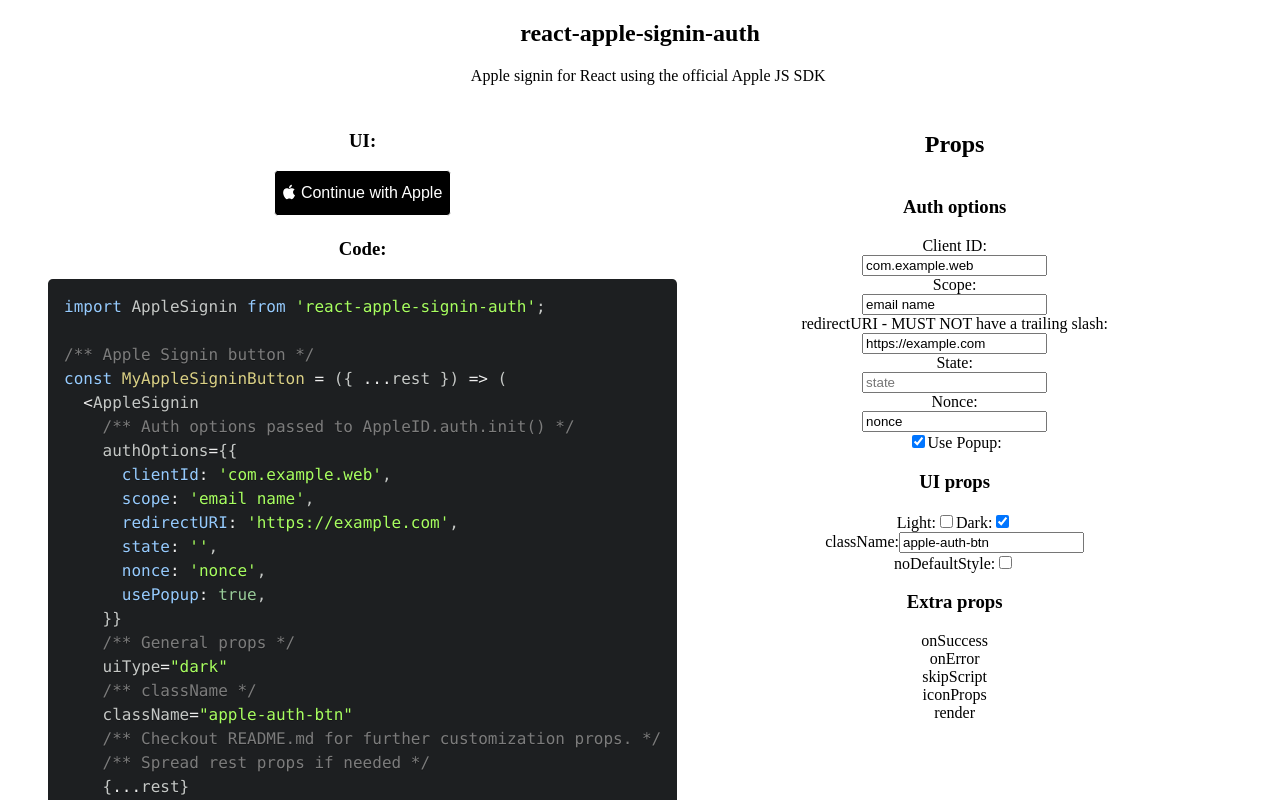
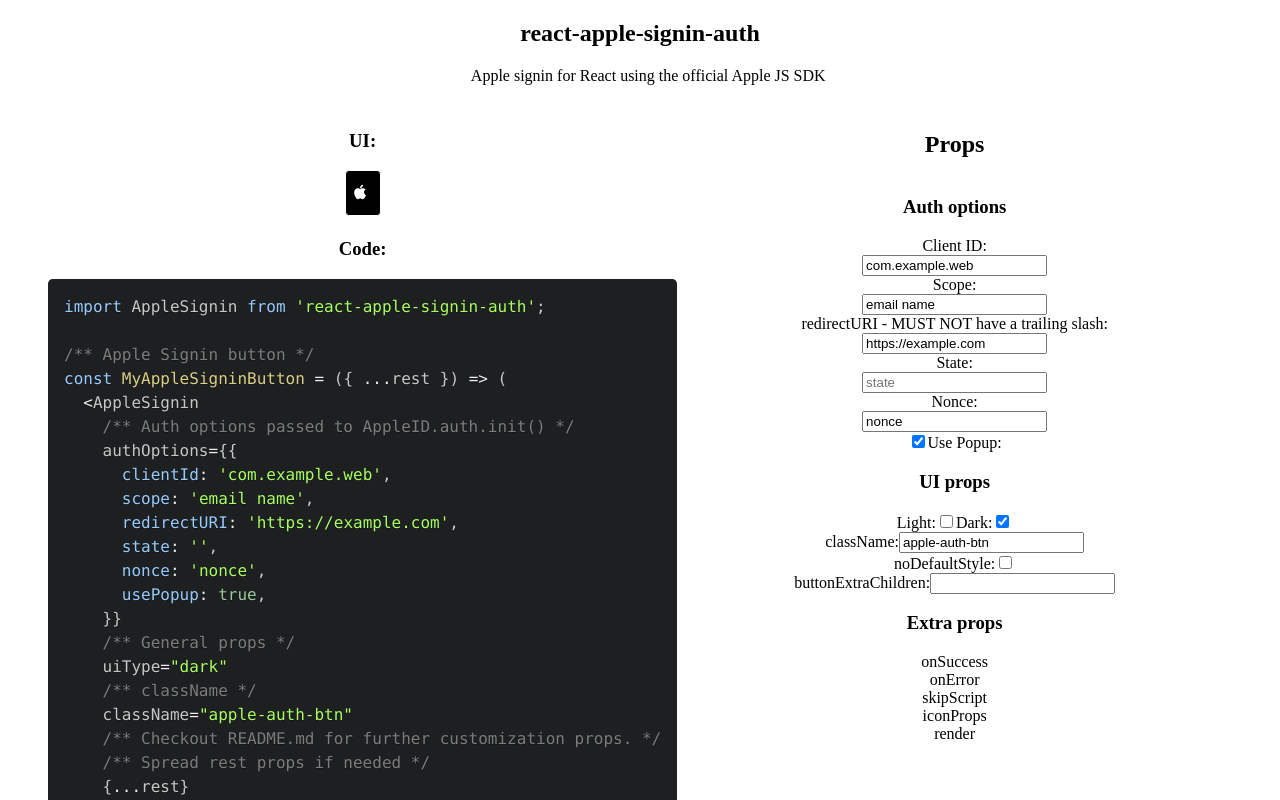
Before and after one commit to a-tokyo/react-apple-signin-auth, a React (Create React App) app in the folder demo/: page / in a window 1280 px wide. Shown: the top 800 px of the page. Built offline with nearby package versions, Linux system fonts and the light colour scheme.

Commit message:
:sparkles: add buttonExtraChildren

```diff
--- a/demo/src/Demo/Demo.js
+++ b/demo/src/Demo/Demo.js
@@ -20,6 +20,7 @@
     uiType: 'dark',
     className: 'apple-auth-btn',
     noDefaultStyle: false,
+    buttonExtraChildren: '',
   });
   const [codeString, setCodeString] = useState('');
 
@@ -47,6 +48,10 @@
     }${
       extraProps.noDefaultStyle
         ? `\n    /** Removes default style tag */\n    noDefaultStyle`
+        : ''
+    }${
+      extraProps.buttonExtraChildren
+        ? `\n    /** Allows to change the button's children, eg: for changing the button text */\n    buttonExtraChildren=${extraProps.buttonExtraChildren}`
         : ''
     }
     /** Checkout README.md for further customization props. */
@@ -198,6 +203,19 @@
             />
           </div>
           <div>
+            buttonExtraChildren:
+            <input
+              type="text"
+              value={extraProps.buttonExtraChildren}
+              onChange={({ target: { value } }) =>
+                setExtraProps((currVal) => ({
+                  ...currVal,
+                  buttonExtraChildren: value,
+                }))
+              }
+            />
+          </div>
+          <div>
             <h3>Extra props</h3>
             <div>
               <div>onSuccess</div>
--- a/package.json
+++ b/package.json
@@ -21,7 +21,7 @@
   },
   "scripts": {
     "start": "webpack-dev-server --mode development",
-    "transpile": "babel src -d dist --copy-files && rm -rf ./dist/**/*.test.js*",
+    "transpile": "rm -rf dist && babel src -d dist --copy-files && rm -rf **/__snapshots__",
     "prepublishOnly": "npm run transpile",
     "build": "webpack --mode production",
     "deploy": "gh-pages -d demo/dist",
--- a/src/AppleSigninButton/AppleSigninButton.js
+++ b/src/AppleSigninButton/AppleSigninButton.js
@@ -25,6 +25,8 @@
   className?: ?string,
   /** prevents rendering of default styles */
   noDefaultStyle?: boolean,
+  /** Allows to change the button's children, eg: for changing the button text */
+  buttonExtraChildren?: string | React$Node,
   /** Rest is spread on the root button component */
 };
 
@@ -67,6 +69,7 @@
   uiType = 'dark',
   className,
   noDefaultStyle = false,
+  buttonExtraChildren = 'Continue with Apple',
   ...rest
 }: Props) => {
   /** load script if neccessary */
@@ -106,7 +109,7 @@
             />
           </g>
         </svg>
-        Continue with Apple
+        {buttonExtraChildren}
       </>
     ),
     onClick: handleClick,
```
Also changed, not shown: 1 other file (tests, documents, lock files or other folders).
